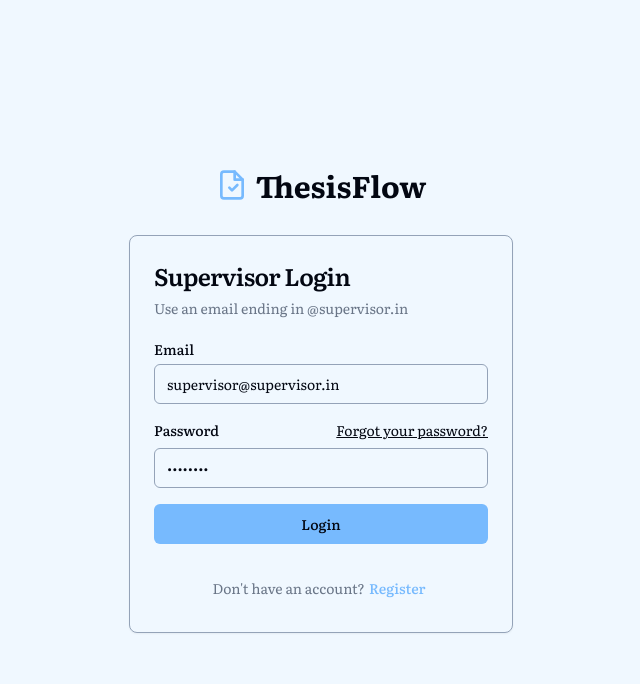
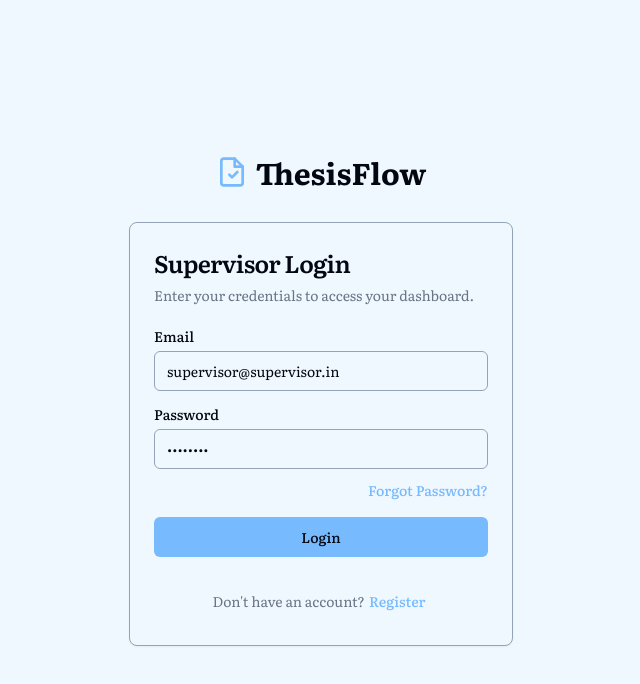
Before and after one commit to jayanthvvo/studio-main--4-, a Next.js app in the folder studio-main/: page /login/supervisor in a window 1280 px wide. Shown: the top 684 px of the page, without its empty margins (319-959 px from the left). Built offline with nearby package versions, Linux system fonts and the light colour scheme; no server answers.

Commit message:
forgot password working correction

```diff
--- a/studio-main/src/app/login/student/page.tsx
+++ b/studio-main/src/app/login/student/page.tsx
@@ -1,4 +1,3 @@
-
 "use client";
 
 import { Button } from "@/components/ui/button";
@@ -8,19 +7,20 @@ import {
   CardDescription,
   CardHeader,
   CardTitle,
-  CardFooter
+  CardFooter,
 } from "@/components/ui/card";
 import { Input } from "@/components/ui/input";
 import { Label } from "@/components/ui/label";
 import { ThesisFlowLogo } from "@/components/logo";
 import Link from "next/link";
 import { useState, FormEvent } from "react";
-import { getAuth, signInWithEmailAndPassword } from "firebase/auth";
+import { getAuth, signInWithEmailAndPassword, sendPasswordResetEmail } from "firebase/auth";
 import { app } from "@/lib/firebase";
 import { useRouter } from "next/navigation";
 import { useToast } from "@/hooks/use-toast";
 import { Loader2 } from "lucide-react";
 import { Alert, AlertDescription, AlertTitle } from "@/components/ui/alert";
+import React from "react"; // Import React
 
 export default function StudentLoginPage() {
   const [email, setEmail] = useState("student@presidencyuniversity.in");
@@ -34,37 +34,50 @@ export default function StudentLoginPage() {
     e.preventDefault();
     setIsLoading(true);
     setError(null);
-
-    const auth = getAuth(app);
     try {
+      const auth = getAuth(app);
       await signInWithEmailAndPassword(auth, email, password);
-      toast({
-        title: "Login Successful",
-        description: "Welcome back!",
-      });
       router.push("/student/dashboard");
     } catch (error: any) {
-      console.error("Firebase Auth Error:", error);
-      let errorMessage = "An unknown error occurred.";
-       switch (error.code) {
-        case 'auth/invalid-credential':
-        case 'auth/user-not-found':
-        case 'auth/wrong-password':
-              errorMessage = "Invalid email or password. Please try again.";
-              break;
-          case 'auth/invalid-email':
-              errorMessage = "The email address is not valid.";
-              break;
-          default:
-              errorMessage = "Failed to log in. Please try again later.";
-              break;
-      }
-      setError(errorMessage);
+      console.error("Login Error:", error);
+      setError("Invalid email or password. Please try again.");
     } finally {
       setIsLoading(false);
     }
   };
 
+  // --- MODIFICATION: Accept the event and add console logs ---
+  const handlePasswordReset = async (e: React.MouseEvent<HTMLButtonElement>) => {
+    e.preventDefault(); // This is the crucial line to prevent page reload
+    console.log("Forgot Password clicked. Attempting to send reset email to:", email);
+
+    if (!email) {
+        console.log("Email field is empty.");
+        toast({
+            title: "Email Required",
+            description: "Please enter your email address to reset your password.",
+            variant: "destructive",
+        });
+        return;
+    }
+
+    const auth = getAuth(app);
+    try {
+        await sendPasswordResetEmail(auth, email);
+        console.log("Firebase password reset email sent successfully.");
+        toast({
+            title: "Password Reset Email Sent",
+            description: "Check your inbox for a link to reset your password.",
+        });
+    } catch (error: any) {
+        console.error("Password Reset Error:", error);
+        toast({
+            title: "Error Sending Reset Email",
+            description: `Firebase error: ${error.code} - ${error.message}`,
+            variant: "destructive",
+        });
+    }
+  };
 
   return (
     <div className="flex min-h-screen flex-col items-center justify-center bg-background p-4">
@@ -76,19 +89,19 @@ export default function StudentLoginPage() {
         <CardHeader>
           <CardTitle className="text-2xl">Student Login</CardTitle>
           <CardDescription>
-            Enter your student credentials to log in. <br/> Use an email ending in @presidencyuniversity.in
+            Enter your credentials to access your dashboard.
           </CardDescription>
         </CardHeader>
         <CardContent>
           <form onSubmit={handleLogin} className="grid gap-4" suppressHydrationWarning>
-             {error && (
+            {error && (
                 <Alert variant="destructive">
                     <AlertTitle>Login Failed</AlertTitle>
                     <AlertDescription>{error}</AlertDescription>
                 </Alert>
             )}
             <div className="grid gap-2">
-              <Label htmlFor="email">Student Email</Label>
+              <Label htmlFor="email">Email</Label>
               <Input
                 id="email"
                 type="email"
@@ -102,12 +115,6 @@ export default function StudentLoginPage() {
             <div className="grid gap-2">
               <div className="flex items-center">
                 <Label htmlFor="password">Password</Label>
-                <Link
-                  href="#"
-                  className="ml-auto inline-block text-sm underline"
-                >
-                  Forgot your password?
-                </Link>
               </div>
               <Input
                 id="password"
@@ -117,6 +124,12 @@ export default function StudentLoginPage() {
                 onChange={(e) => setPassword(e.target.value)}
                 disabled={isLoading}
               />
+              <div className="text-right">
+                  {/* --- MODIFICATION: Pass the event to the handler --- */}
+                  <Button variant="link" size="sm" onClick={handlePasswordReset} type="button" className="p-0 h-auto">
+                      Forgot Password?
+                  </Button>
+              </div>
             </div>
             <Button type="submit" className="w-full" disabled={isLoading}>
               {isLoading && <Loader2 className="mr-2 h-4 w-4 animate-spin" />}
@@ -124,8 +137,8 @@ export default function StudentLoginPage() {
             </Button>
           </form>
         </CardContent>
-         <CardFooter className="text-center text-sm text-muted-foreground justify-center">
-            Don't have an account? <Button variant="link" asChild className="p-1"><Link href="/register/student">Register</Link></Button>
+        <CardFooter className="text-center text-sm text-muted-foreground justify-center">
+            Don&apos;t have an account? <Button variant="link" asChild className="p-1"><Link href="/register/student">Register</Link></Button>
         </CardFooter>
       </Card>
     </div>
--- a/studio-main/src/app/login/supervisor/page.tsx
+++ b/studio-main/src/app/login/supervisor/page.tsx
@@ -1,4 +1,3 @@
-
 "use client";
 
 import { Button } from "@/components/ui/button";
@@ -15,12 +14,13 @@ import { Label } from "@/components/ui/label";
 import { ThesisFlowLogo } from "@/components/logo";
 import Link from "next/link";
 import { useState, FormEvent } from "react";
-import { getAuth, signInWithEmailAndPassword } from "firebase/auth";
+import { getAuth, signInWithEmailAndPassword, sendPasswordResetEmail } from "firebase/auth";
 import { app } from "@/lib/firebase";
 import { useRouter } from "next/navigation";
 import { useToast } from "@/hooks/use-toast";
 import { Loader2 } from "lucide-react";
 import { Alert, AlertDescription, AlertTitle } from "@/components/ui/alert";
+import React from "react"; // Import React
 
 export default function SupervisorLoginPage() {
   const [email, setEmail] = useState("supervisor@supervisor.in");
@@ -34,34 +34,47 @@ export default function SupervisorLoginPage() {
     e.preventDefault();
     setIsLoading(true);
     setError(null);
+    try {
+      const auth = getAuth(app);
+      await signInWithEmailAndPassword(auth, email, password);
+      router.push("/dashboard");
+    } catch (error: any) {
+      console.error("Login Error:", error);
+      setError("Invalid email or password. Please try again.");
+    } finally {
+      setIsLoading(false);
+    }
+  };
+
+  const handlePasswordReset = async (e: React.MouseEvent<HTMLButtonElement>) => {
+    e.preventDefault();
+    console.log("Forgot Password clicked. Attempting to send reset email to:", email);
+
+    if (!email) {
+        console.log("Email field is empty.");
+        toast({
+            title: "Email Required",
+            description: "Please enter your email address to reset your password.",
+            variant: "destructive",
+        });
+        return;
+    }
 
     const auth = getAuth(app);
     try {
-      await signInWithEmailAndPassword(auth, email, password);
-      toast({
-        title: "Login Successful",
-        description: "Welcome back!",
-      });
-      router.push("/dashboard");
+        await sendPasswordResetEmail(auth, email);
+        console.log("Firebase password reset email sent successfully.");
+        toast({
+            title: "Password Reset Email Sent",
+            description: "Check your inbox for a link to reset your password.",
+        });
     } catch (error: any) {
-      console.error("Firebase Auth Error:", error);
-      let errorMessage = "An unknown error occurred.";
-      switch (error.code) {
-        case 'auth/invalid-credential':
-        case 'auth/user-not-found':
-        case 'auth/wrong-password':
-              errorMessage = "Invalid email or password. Please try again, or register if you're a new user.";
-              break;
-          case 'auth/invalid-email':
-              errorMessage = "The email address is not valid.";
-              break;
-          default:
-              errorMessage = "Failed to log in. Please try again later.";
-              break;
-      }
-      setError(errorMessage);
-    } finally {
-      setIsLoading(false);
+        console.error("Password Reset Error:", error);
+        toast({
+            title: "Error Sending Reset Email",
+            description: `Firebase error: ${error.code} - ${error.message}`,
+            variant: "destructive",
+        });
     }
   };
 
@@ -75,12 +88,12 @@ export default function SupervisorLoginPage() {
         <CardHeader>
           <CardTitle className="text-2xl">Supervisor Login</CardTitle>
           <CardDescription>
-            Use an email ending in @supervisor.in
+            Enter your credentials to access your dashboard.
           </CardDescription>
         </CardHeader>
         <CardContent>
           <form onSubmit={handleLogin} className="grid gap-4" suppressHydrationWarning>
-            {error && (
+             {error && (
                 <Alert variant="destructive">
                     <AlertTitle>Login Failed</AlertTitle>
                     <AlertDescription>{error}</AlertDescription>
@@ -101,12 +114,6 @@ export default function SupervisorLoginPage() {
             <div className="grid gap-2">
               <div className="flex items-center">
                 <Label htmlFor="password">Password</Label>
-                <Link
-                  href="#"
-                  className="ml-auto inline-block text-sm underline"
-                >
-                  Forgot your password?
-                </Link>
               </div>
               <Input
                 id="password"
@@ -116,15 +123,20 @@ export default function SupervisorLoginPage() {
                 onChange={(e) => setPassword(e.target.value)}
                 disabled={isLoading}
               />
+              <div className="text-right">
+                  <Button variant="link" size="sm" onClick={handlePasswordReset} type="button" className="p-0 h-auto">
+                      Forgot Password?
+                  </Button>
+              </div>
             </div>
             <Button type="submit" className="w-full" disabled={isLoading}>
-              {isLoading && <Loader2 className="mr-2 h-4 w-4 animate-spin" />}
+               {isLoading && <Loader2 className="mr-2 h-4 w-4 animate-spin" />}
               Login
             </Button>
           </form>
         </CardContent>
         <CardFooter className="text-center text-sm text-muted-foreground justify-center">
-            Don't have an account? <Button variant="link" asChild className="p-1"><Link href="/register/supervisor">Register</Link></Button>
+            Don&apos;t have an account? <Button variant="link" asChild className="p-1"><Link href="/register/supervisor">Register</Link></Button>
         </CardFooter>
       </Card>
     </div>
```
